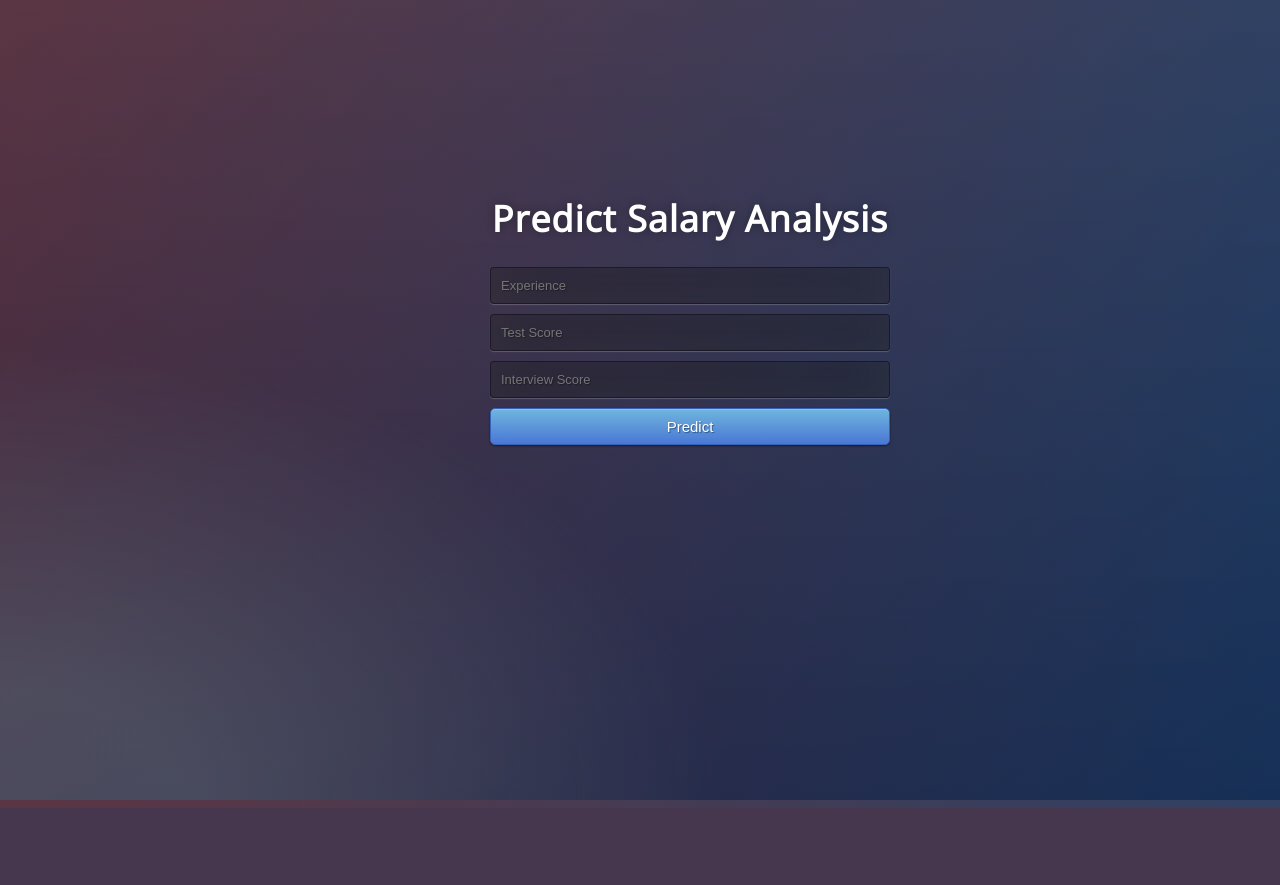
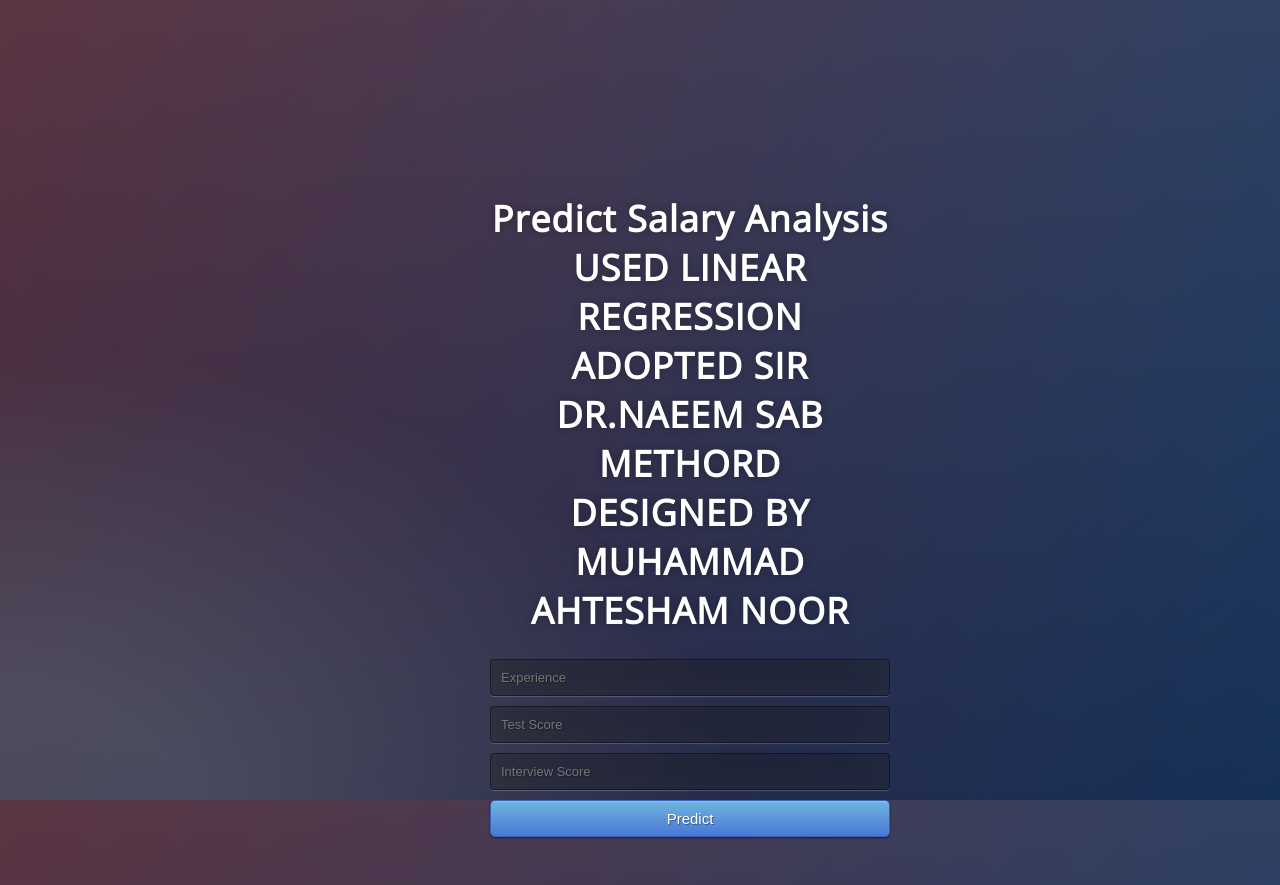
Before and after one commit to ahtesham11/Salary-Estimation, a Flask app: page / in a window 1280 px wide. Before the commit the page ends 808 px from the top, so only its background shows below. Run offline with Flask 2, Linux system fonts and the light colour scheme; parts of the project's set-up code (start-up, migrations or seed data) failed here and were passed over.

Commit message:
Update index.html

```diff
--- a/templates/index.html
+++ b/templates/index.html
@@ -14,7 +14,7 @@
 
 <body>
  <div class="login">
-	<h1>Predict Salary Analysis</h1>
+	<h1>Predict Salary Analysis  USED LINEAR REGRESSION ADOPTED SIR DR.NAEEM SAB METHORD <br>DESIGNED BY MUHAMMAD AHTESHAM NOOR</h1>
 
      <!-- Main Input For Receiving Query to our ML -->
     <form action="{{ url_for('predict')}}"method="post">
```
